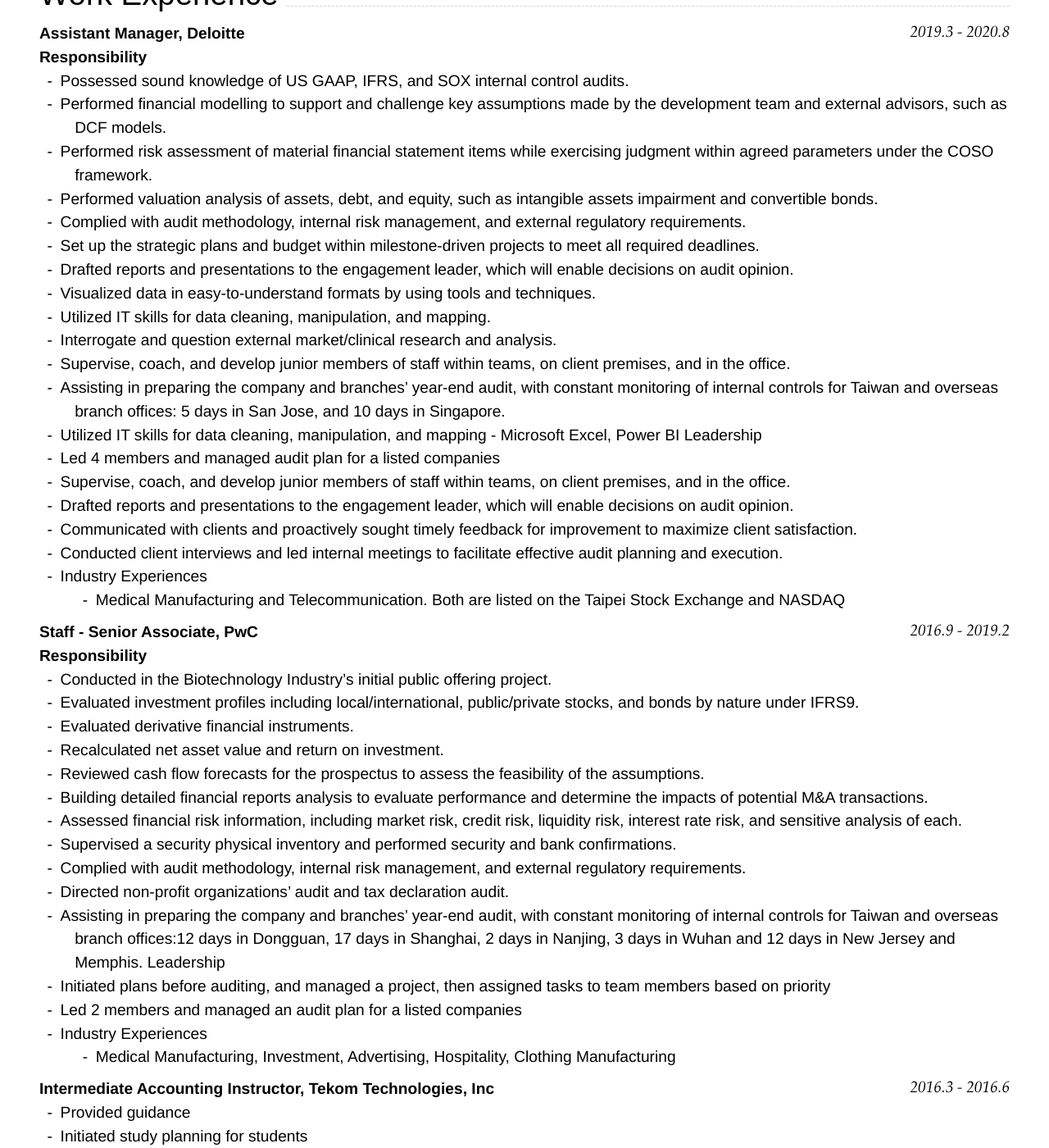
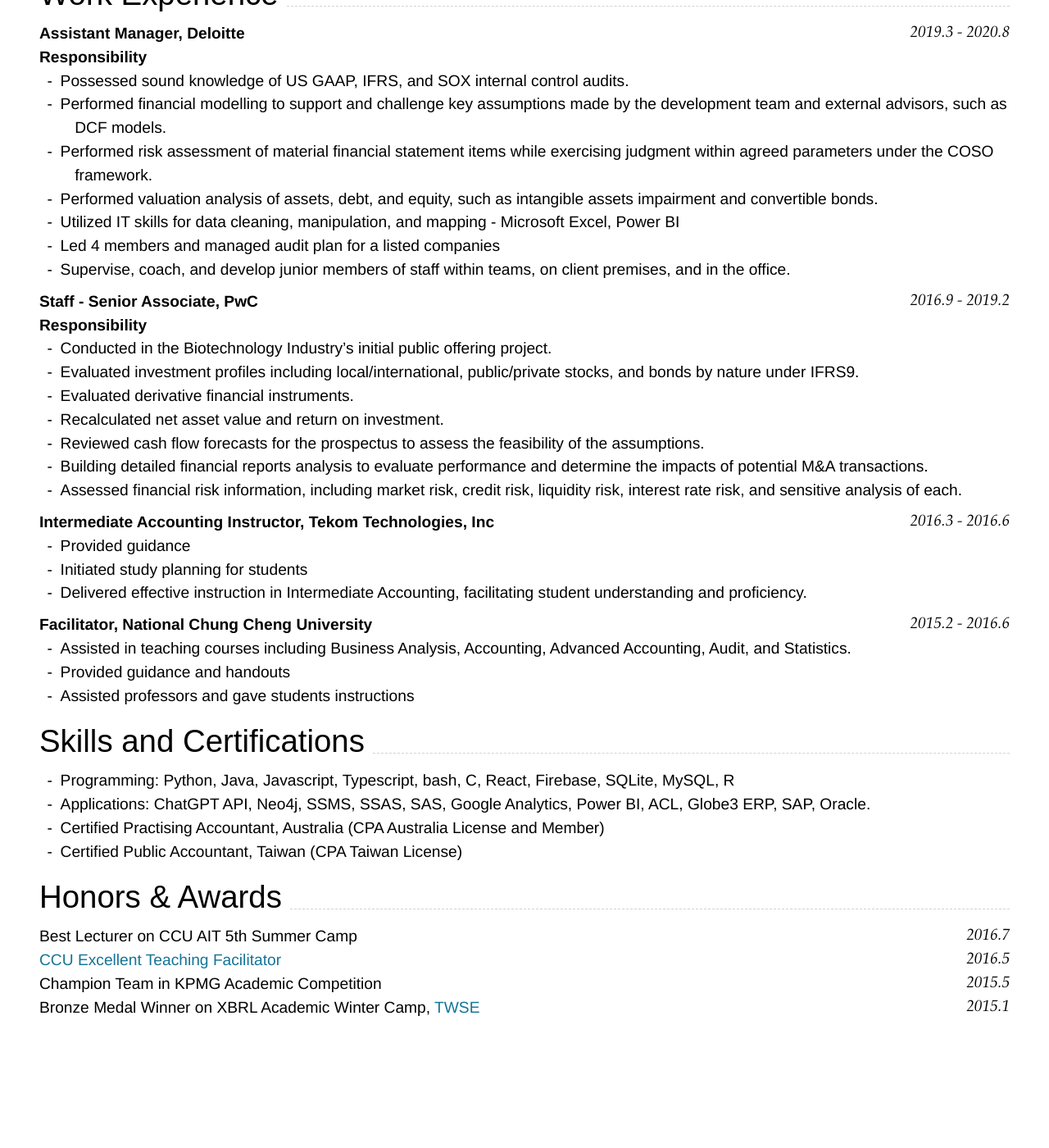
Before and after one commit to HUIXIN-TW/Resume, a Jekyll site: the page built from index.md, in a window 1280 px wide and 1400 px high, scrolled down 3484 px. Shown: the whole window at 82% size. Built offline with Jekyll 4.4.1, drawn with Linux system fonts in a browser that asks for light colours; nearby versions of some CDN libraries; after the commit the page ends 4775 px from its top, so only the background shows below that.

Commit message:
less rep for auditor exp

```diff
--- a/index.md
+++ b/index.md
@@ -341,6 +341,8 @@ Australia
 - Performed financial modelling to support and challenge key assumptions made by the development team and external advisors, such as DCF models.
 - Performed risk assessment of material financial statement items while exercising judgment within agreed parameters under the COSO framework.
 - Performed valuation analysis of assets, debt, and equity, such as intangible assets impairment and convertible bonds.
+
+<!--
 - Complied with audit methodology, internal risk management, and external regulatory requirements.
 - Set up the strategic plans and budget within milestone-driven projects to meet all required deadlines.
 - Drafted reports and presentations to the engagement leader, which will enable decisions on audit opinion.
@@ -349,15 +351,16 @@ Australia
 - Interrogate and question external market/clinical research and analysis.
 - Supervise, coach, and develop junior members of staff within teams, on client premises, and in the office.
 - Assisting in preparing the company and branches' year-end audit, with constant monitoring of internal controls for Taiwan and overseas branch offices: 5 days in San Jose, and 10 days in Singapore.
-- Utilized IT skills for data cleaning, manipulation, and mapping - Microsoft Excel, Power BI
-Leadership
-- Led 4 members and managed audit plan for a listed companies
-- Supervise, coach, and develop junior members of staff within teams, on client premises, and in the office.
 - Drafted reports and presentations to the engagement leader, which will enable decisions on audit opinion.
 - Communicated with clients and proactively sought timely feedback for improvement to maximize client satisfaction.
 - Conducted client interviews and led internal meetings to facilitate effective audit planning and execution.
 - Industry Experiences
     - Medical Manufacturing and Telecommunication. Both are listed on the Taipei Stock Exchange and NASDAQ
+-->
+- Utilized IT skills for data cleaning, manipulation, and mapping - Microsoft Excel, Power BI
+- Led 4 members and managed audit plan for a listed companies
+- Supervise, coach, and develop junior members of staff within teams, on client premises, and in the office.
+
 
 ### **Staff - Senior Associate, PwC** `2016.9 - 2019.2`
 
@@ -369,6 +372,8 @@ Leadership
 - Reviewed cash flow forecasts for the prospectus to assess the feasibility of the assumptions.
 - Building detailed financial reports analysis to evaluate performance and determine the impacts of potential M&A transactions.
 - Assessed financial risk information, including market risk, credit risk, liquidity risk, interest rate risk, and sensitive analysis of each.
+
+<!--
 - Supervised a security physical inventory and performed security and bank confirmations.
 - Complied with audit methodology, internal risk management, and external regulatory requirements.
 - Directed non-profit organizations' audit and tax declaration audit.
@@ -378,6 +383,7 @@ Leadership
 - Led 2 members and managed an audit plan for a listed companies
 - Industry Experiences
     - Medical Manufacturing, Investment, Advertising, Hospitality, Clothing Manufacturing
+-->
 
 ### **Intermediate Accounting Instructor, Tekom Technologies, Inc** `2016.3 - 2016.6`
 - Provided guidance
```
